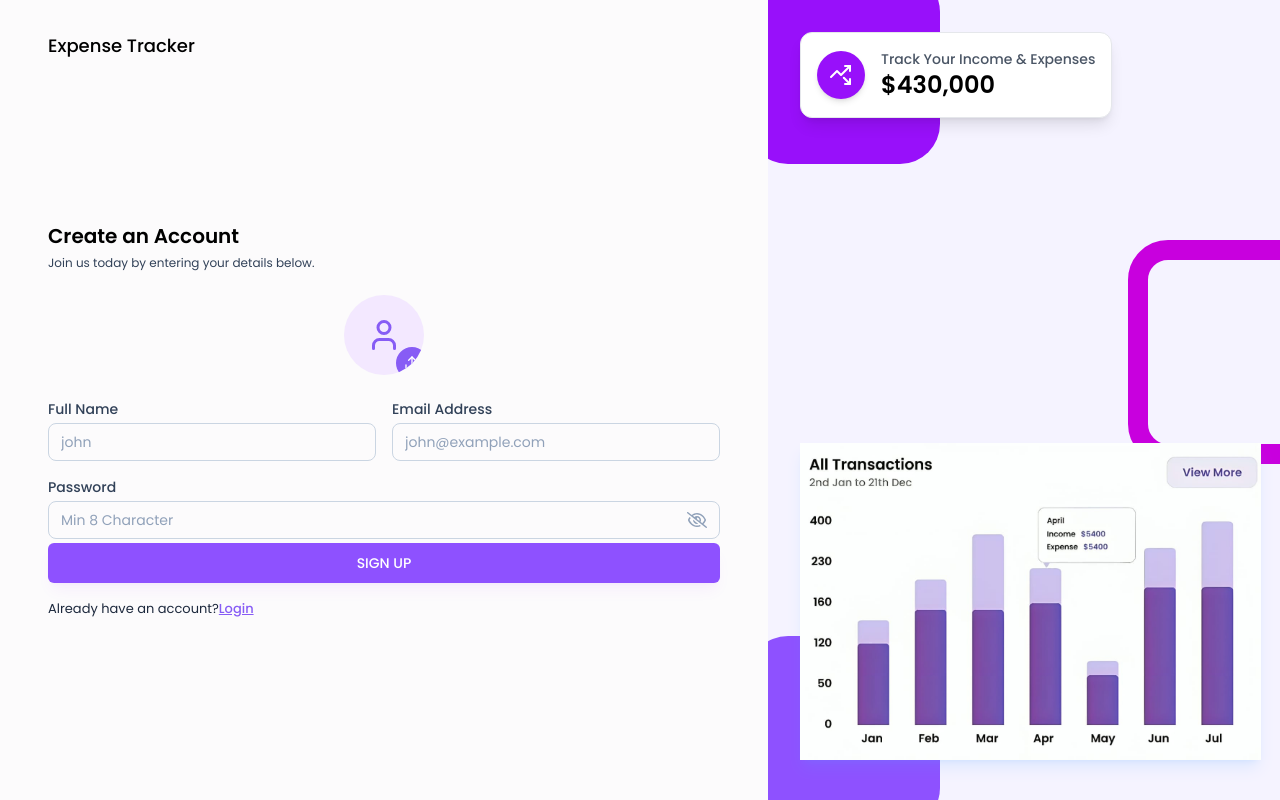
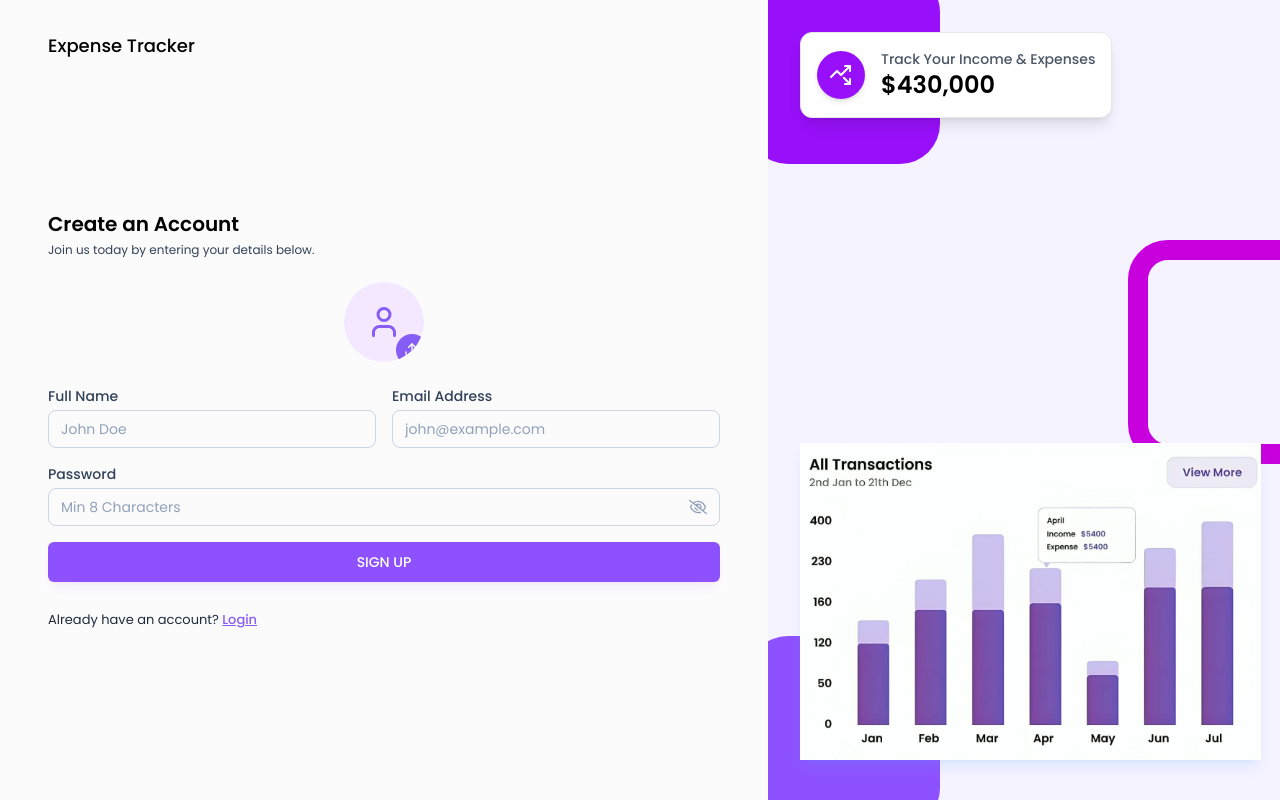
Before and after one commit to priyankverma7/Expense-Tracker, a React (Vite) app in the folder frontend/expense-tracker/: page /signup in a window 1280 px wide. Built offline with nearby package versions, Linux system fonts and the light colour scheme; a web font is replaced by a local one.

Commit message:
fix: Logout

```diff
--- a/frontend/expense-tracker/src/components/Inputs/Input.jsx
+++ b/frontend/expense-tracker/src/components/Inputs/Input.jsx
@@ -3,8 +3,6 @@ import { FaRegEye, FaRegEyeSlash } from "react-icons/fa6";
 
 const Input = ({ value, onChange, placeholder, label, type = "text" }) => {
   const [showPassword, setShowPassword] = useState(false);
-
-  const toggleShowPassword = () => setShowPassword(!showPassword);
 
   return (
     <div className="w-full">
@@ -29,15 +27,15 @@ const Input = ({ value, onChange, placeholder, label, type = "text" }) => {
         {type === "password" && (
           showPassword ? (
             <FaRegEye
-              size={20}
+              size={18}
               className="text-purple-600 cursor-pointer ml-2"
-              onClick={toggleShowPassword}
+              onClick={() => setShowPassword(false)}
             />
           ) : (
             <FaRegEyeSlash
-              size={20}
+              size={18}
               className="text-slate-400 cursor-pointer ml-2"
-              onClick={toggleShowPassword}
+              onClick={() => setShowPassword(true)}
             />
           )
         )}
--- a/frontend/expense-tracker/src/components/layouts/SideMenu.jsx
+++ b/frontend/expense-tracker/src/components/layouts/SideMenu.jsx
@@ -3,6 +3,7 @@ import { SIDE_MENU_DATA } from "../../utils/data";
 import { useNavigate } from "react-router-dom";
 import { UserContext } from "../../context/UserContext";
 import toast from "react-hot-toast";
+import { LuLogOut } from "react-icons/lu"; // ✅ import logout icon
 
 const SideMenu = ({ activeMenu }) => {
   const { user, clearUser } = useContext(UserContext);
@@ -41,8 +42,8 @@ const SideMenu = ({ activeMenu }) => {
         </h5>
       </div>
 
-      {/* Menu Items (Logout filtered out) */}
-      {SIDE_MENU_DATA.filter(item => item.path !== "logout").map((item, index) => (
+      {/* Menu Items */}
+      {SIDE_MENU_DATA.map((item, index) => (
         <button
           key={`menu_${index}`}
           className={`w-full flex items-center gap-4 text-[15px] ${
@@ -62,6 +63,7 @@ const SideMenu = ({ activeMenu }) => {
         className="w-full flex items-center gap-4 text-[15px] text-gray-700 py-3 px-6 rounded-lg hover:bg-primary/10 transition"
         onClick={handleLogout}
       >
+        <LuLogOut className="text-xl" /> {/* ✅ logout icon */}
         Logout
       </button>
     </div>
--- a/frontend/expense-tracker/src/pages/Auth/SignUp.jsx
+++ b/frontend/expense-tracker/src/pages/Auth/SignUp.jsx
@@ -1,133 +1,124 @@
-import React, { useState } from 'react';
+import React, { useState, useContext } from "react";
+import { useNavigate, Link } from "react-router-dom";
 import AuthLayout from "../../components/layouts/AuthLayout";
-import { useNavigate } from "react-router-dom";
 import Input from "../../components/Inputs/Input";
-import { Link } from "react-router-dom";
+import ProfilePhotoSelector from "../../components/Inputs/ProfilePhotoSelector";
+import axiosInstance from "../../utils/axiosInstances";
+import { API_PATHS } from "../../utils/apiPaths";
+import { UserContext } from "../../context/UserContext";
+import uploadImage from "../../utils/uploadImage";
 import { validateEmail } from "../../utils/helper";
-import ProfilePhotoSelector from "../../components/Inputs/ProfilePhotoSelector";
-import axiosInstance from '../../utils/axiosInstances';
-import { API_PATHS } from '../../utils/apiPaths';
-import { useContext } from 'react';
-import { UserContext } from '../../context/UserContext';
-import uploadImage from '../../utils/uploadImage';
-
 
 const SignUp = () => {
   const [profilePic, setProfilePic] = useState(null);
   const [fullName, setFullName] = useState("");
   const [email, setEmail] = useState("");
-  const [password,setPassword] = useState("");
-
-  const [error,setError] = useState(null);
+  const [password, setPassword] = useState("");
+  const [error, setError] = useState(null);
 
   const { updateUser } = useContext(UserContext);
   const navigate = useNavigate();
-  //Hnadle Signup form submit
+
+  // Handle Signup
   const handleSignUp = async (e) => {
     e.preventDefault();
 
-    let profileImageUrl ="";
+    if (!fullName) return setError("Please enter your name");
+    if (!validateEmail(email)) return setError("Please enter a valid email");
+    if (!password) return setError("Please enter your password");
 
+    setError("");
+    let profileImageUrl = "";
 
-    if(!fullName){
-      setError("Please enter your name");
-      return;
-    }
-    if(!validateEmail(email)) {
-      setError("Please enter a valid email address.");
-      return;
-    }
-    if(!password){
-      setError("Please enter the password");
-      return;
-    }
-    setError("");
-    //SignUp API Call
     try {
-
-      //Upload image if present
-      if(profilePic) {
+      // Upload image if selected
+      if (profilePic) {
         const imageUploadRes = await uploadImage(profilePic);
         profileImageUrl = imageUploadRes.imageUrl || "";
       }
 
-
+      // API Call
       const response = await axiosInstance.post(API_PATHS.AUTH.REGISTER, {
         fullName,
         email,
         password,
         profileImageUrl,
       });
+
       const { token, user } = response.data;
 
-
-      if(token) {
+      if (token) {
         localStorage.setItem("token", token);
         updateUser(user);
         navigate("/dashboard");
       }
-    } catch (error) {
-      if(error.response && error.response.data.message) {
-        setError(error.response.data.message);
-      }else{
-        setError("Something went wrong. Please try again");
+    } catch (err) {
+      setError(err.response?.data?.message || "Something went wrong. Please try again.");
+    }
   };
-    }
 
-
-
-  };
   return (
     <AuthLayout>
       <div className="lg:w-[100%] h-auto md:h-full mt-10 md:mt-0 flex flex-col justify-center">
         <h3 className="text-xl font-semibold text-black">Create an Account</h3>
-  <p className="text-xs text-slate-700 mt-[5px] mb-6">Join us today by entering your details below.</p>
-  <form onSubmit={handleSignUp}>
+        <p className="text-xs text-slate-700 mt-1 mb-6">
+          Join us today by entering your details below.
+        </p>
 
+        <form onSubmit={handleSignUp} className="space-y-4">
+          {/* Profile Image */}
           <ProfilePhotoSelector image={profilePic} setImage={setProfilePic} />
 
-
-    < div className="grid grid-cols-1 md:grid-cols-2 gap-4">
+          {/* Inputs */}
+          <div className="grid grid-cols-1 md:grid-cols-2 gap-4">
+            <div>
               <Input
                 value={fullName}
-      onChange={({target}) => setFullName(target.value)}
+                onChange={({ target }) => setFullName(target.value)}
                 label="Full Name"
-      placeholder="john"
+                placeholder="John Doe"
                 type="text"
               />
+            </div>
+
+            <div>
               <Input
                 value={email}
-          onChange={({target}) => setEmail(target.value)}
+                onChange={({ target }) => setEmail(target.value)}
                 label="Email Address"
                 placeholder="john@example.com"
                 type="text"
               />
+            </div>
+
             <div className="col-span-2">
               <Input
                 value={password}
-          onChange={({target}) => setPassword(target.value)}
+                onChange={({ target }) => setPassword(target.value)}
                 label="Password"
-          placeholder="Min 8 Character"
+                placeholder="Min 8 Characters"
                 type="password"
               />
             </div>
           </div>
 
-          {error && <p className=" text-red-500 text-xs pb-2.5">{error}</p>}
+          {/* Error Message */}
+          {error && <p className="text-red-500 text-xs">{error}</p>}
 
-          <button type="submit" className="btn-primary">
+          {/* Submit */}
+          <button type="submit" className="btn-primary w-full">
             SIGN UP
           </button>
 
+          {/* Login Redirect */}
           <p className="text-[13px] text-slate-800 mt-3">
-            Already have an account?{""}
+            Already have an account?{" "}
             <Link className="font-medium text-primary underline" to="/login">
               Login
             </Link>
           </p>
         </form>
       </div>
-
     </AuthLayout>
   );
 };
--- a/frontend/expense-tracker/src/utils/data.js
+++ b/frontend/expense-tracker/src/utils/data.js
@@ -1,33 +1,26 @@
-import{
+import {
   LuLayoutDashboard,
   LuHandCoins,
   LuWalletMinimal,
-    LuLogOut,
 } from "react-icons/lu";
 
 export const SIDE_MENU_DATA = [
   {
     id: "01",
-        label:"Dashboard",
-        icon:  LuLayoutDashboard,
-        path:"/dashboard",
+    label: "Dashboard",
+    icon: LuLayoutDashboard,
+    path: "/dashboard",
   },
   {
-        id:"02",
-        label:"Income",
-        icon:  LuWalletMinimal,
+    id: "02",
+    label: "Income",
+    icon: LuWalletMinimal,
     path: "/income",
   },
   {
     id: "03",
-        label:"Expense",
+    label: "Expense",
     icon: LuHandCoins,
-        path:"/expense",
-    },
-        {
-        id:"06",
-        label:"Logout",
-        icon: LuLogOut,
-        path: "/logout",
+    path: "/expense",
   },
 ];
```
Lines whose indentation alone changed are shown as unchanged.
